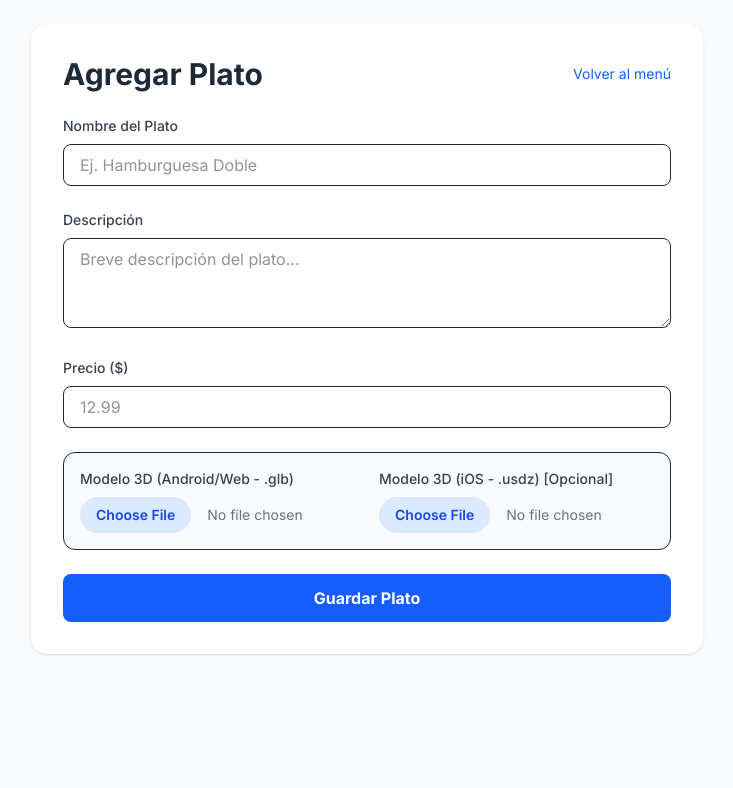
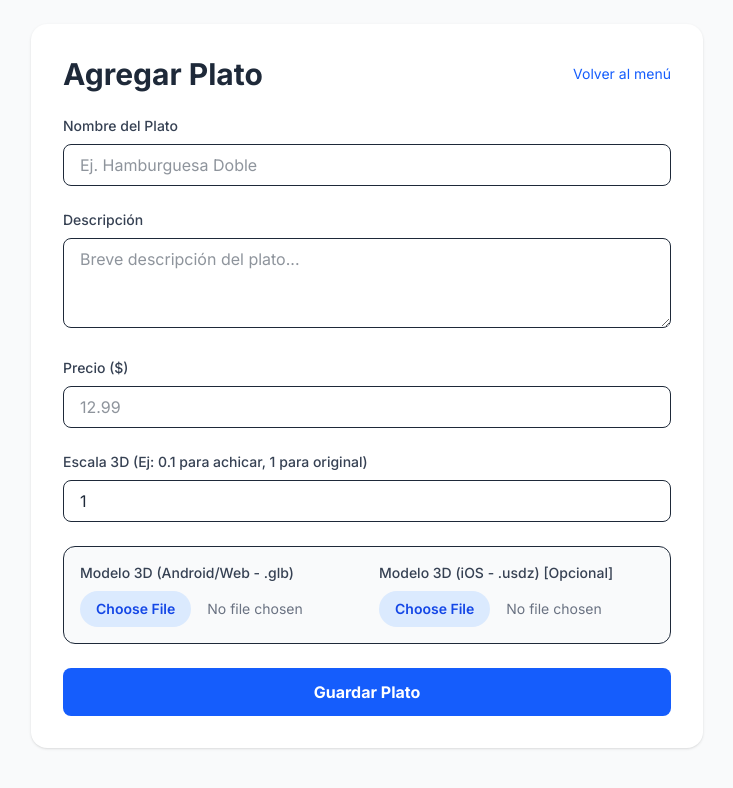
Before and after one commit to Lucasvidmar197/cortalafruta, a Next.js app: page /admin in a window 1280 px wide. Shown: the top 788 px of the page, without its empty margins (273-1006 px from the left). Built offline with nearby package versions, Linux system fonts and the light colour scheme.

Commit message:
feat(ar): add dynamic scaling for models in admin panel

```diff
--- a/data/menu.json
+++ b/data/menu.json
@@ -5,6 +5,7 @@
     "price": 12000,
     "glbUrl": "/uploads/1787192598423-burger_glb.glb",
     "usdzUrl": "/uploads/1787192598454-Burger.usdz",
-    "id": "1787192598479"
+    "id": "1787192598479",
+    "scale": 0.05
   }
 ]
--- a/src/app/admin/page.tsx
+++ b/src/app/admin/page.tsx
@@ -46,6 +46,7 @@ export default function AdminPage() {
           name,
           description,
           price: parseFloat(price),
+          scale: parseFloat(formData.get("scale") as string) || 1,
           glbUrl: uploadedFiles.glb || "",
           usdzUrl: uploadedFiles.usdz || "",
         }),
@@ -109,6 +110,19 @@ export default function AdminPage() {
             />
           </div>
 
+          <div>
+            <label className="block text-sm font-medium text-gray-700 mb-2">Escala 3D (Ej: 0.1 para achicar, 1 para original)</label>
+            <input
+              name="scale"
+              type="number"
+              step="0.01"
+              defaultValue="1"
+              required
+              className="w-full px-4 py-2 border rounded-lg focus:ring-2 focus:ring-blue-500 bg-white"
+              placeholder="1"
+            />
+          </div>
+
           <div className="grid grid-cols-1 md:grid-cols-2 gap-6 p-4 bg-gray-50 rounded-xl border">
             <div>
               <label className="block text-sm font-medium text-gray-700 mb-2">Modelo 3D (Android/Web - .glb)</label>
--- a/src/app/page.tsx
+++ b/src/app/page.tsx
@@ -10,6 +10,7 @@ interface MenuItem {
   price: number;
   glbUrl: string;
   usdzUrl: string;
+  scale?: number;
 }
 
 export default function Home() {
@@ -82,6 +83,7 @@ export default function Home() {
                       'ar-modes': "webxr scene-viewer quick-look",
                       'shadow-intensity': "1",
                       'environment-image': "neutral",
+                      scale: `${item.scale || 1} ${item.scale || 1} ${item.scale || 1}`,
                       style: { width: "100%", height: "100%" },
                       class: "w-full h-full object-contain"
                     })
--- a/src/types/global.d.ts
+++ b/src/types/global.d.ts
@@ -1,17 +1,5 @@
-import React from 'react';
-
-declare global {
-  namespace JSX {
-    interface IntrinsicElements {
-      'model-viewer': React.DetailedHTMLProps<React.HTMLAttributes<HTMLElement>, HTMLElement> & {
-        src?: string;
-        'ios-src'?: string;
-        alt?: string;
-        'auto-rotate'?: boolean;
-        'camera-controls'?: boolean;
-        ar?: boolean;
-        'ar-scale'?: string;
-      };
-    }
+declare namespace JSX {
+  interface IntrinsicElements {
+    'model-viewer': any;
   }
 }
--- a/tsconfig.json
+++ b/tsconfig.json
@@ -28,7 +28,8 @@
     "**/*.tsx",
     ".next/types/**/*.ts",
     ".next/dev/types/**/*.ts",
-    "**/*.mts"
+    "**/*.mts",
+    "src/types/**/*.d.ts"
   ],
   "exclude": ["node_modules"]
 }
```
